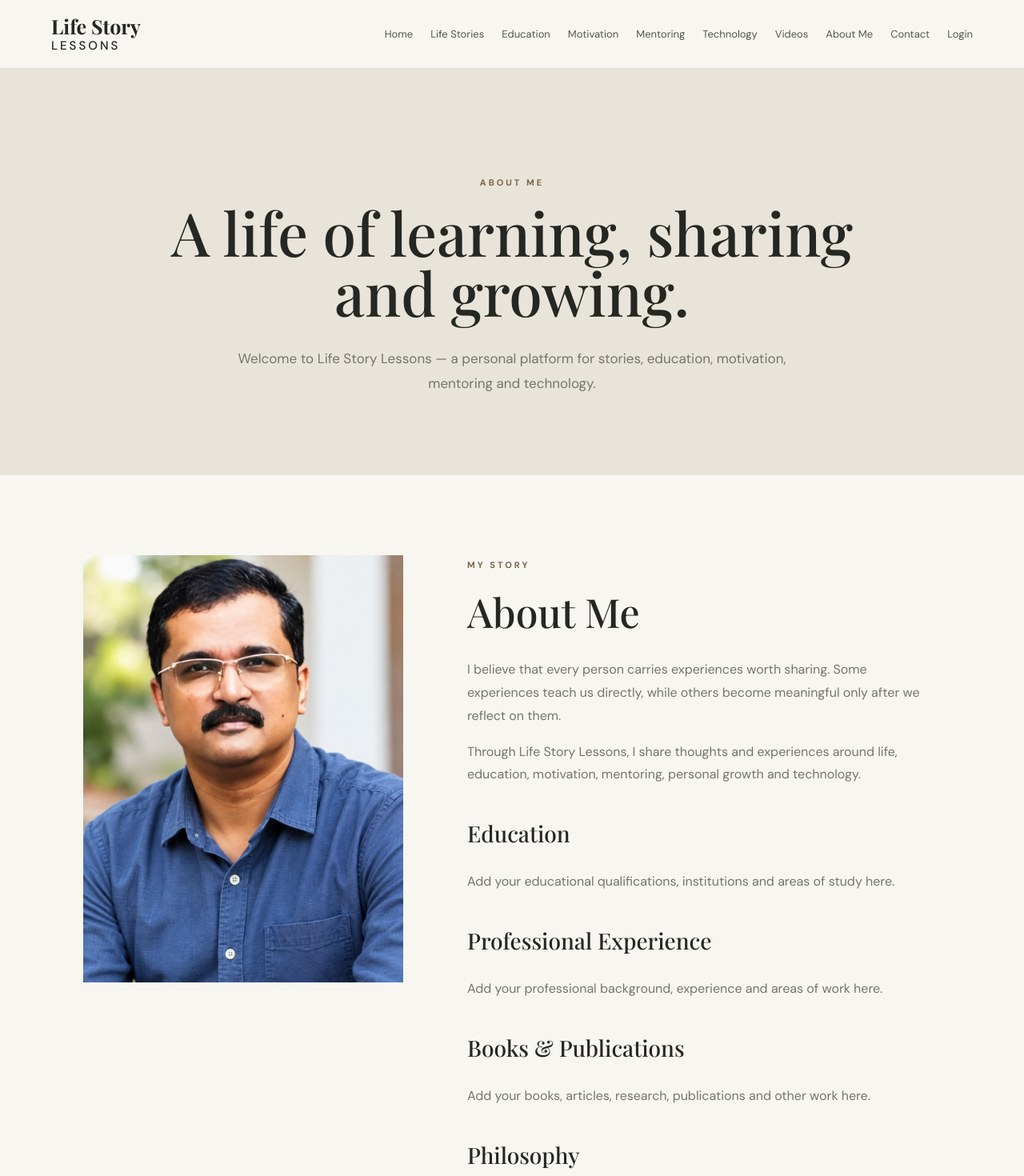
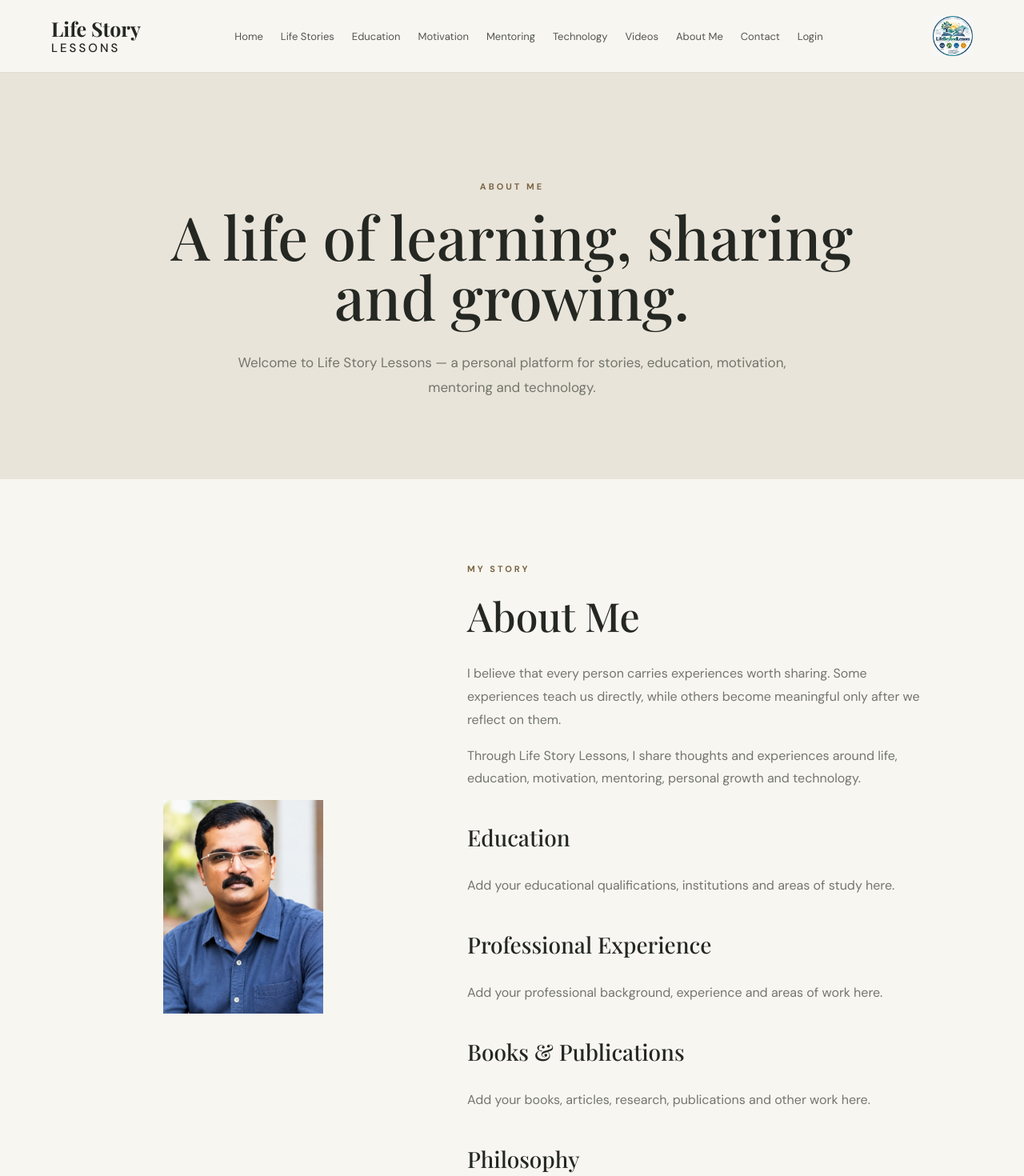
Before and after one commit to KNIGHTBOT45/life-story-lessons-blog-website, a Next.js app: page /about in a window 1280 px wide. Shown: the top 1470 px of the page at 80% size. Built offline with nearby package versions, Linux system fonts and the light colour scheme; a web font is replaced by a local one.

Commit message:
logo added,images fixed

```diff
--- a/app/globals.css
+++ b/app/globals.css
@@ -482,11 +482,14 @@ blockquote {
 
 .about-image {
   min-height: 500px;
+  display: flex;
+  justify-content: center;
+  align-items: center;
 }
 
 .about-image img {
-  width: 100%;
-  height: 100%;
+  width: 50%;
+  height: auto;
   object-fit: cover;
 }
 
@@ -768,8 +771,15 @@ blockquote {
   gap: 80px;
 }
 
+.about-profile > div:first-child {
+  display: flex;
+  justify-content: center;
+  align-items: center;
+}
+
 .about-profile img {
-  width: 100%;
+  width: 50%;
+  height: auto;
   aspect-ratio: 3 / 4;
   object-fit: cover;
 }
@@ -1200,3 +1210,10 @@ blockquote {
     grid-template-columns: 1fr;
   }
 }
+
+.site-logo {
+  width: 50px;
+  height: 50px;
+  object-fit: contain;
+  margin-left: 20px;
+}
--- a/components/Navbar.tsx
+++ b/components/Navbar.tsx
@@ -37,6 +37,12 @@ export default function Navbar() {
           </a>
         </nav>
 
+         <img
+    src="/logo.jpeg"
+    alt="Life Story Lessons"
+    className="site-logo"
+  />
+
         <button
           className="menu-button"
           onClick={() => setMenuOpen(!menuOpen)}
```
Also changed, not shown: public/logo.jpeg (added).
